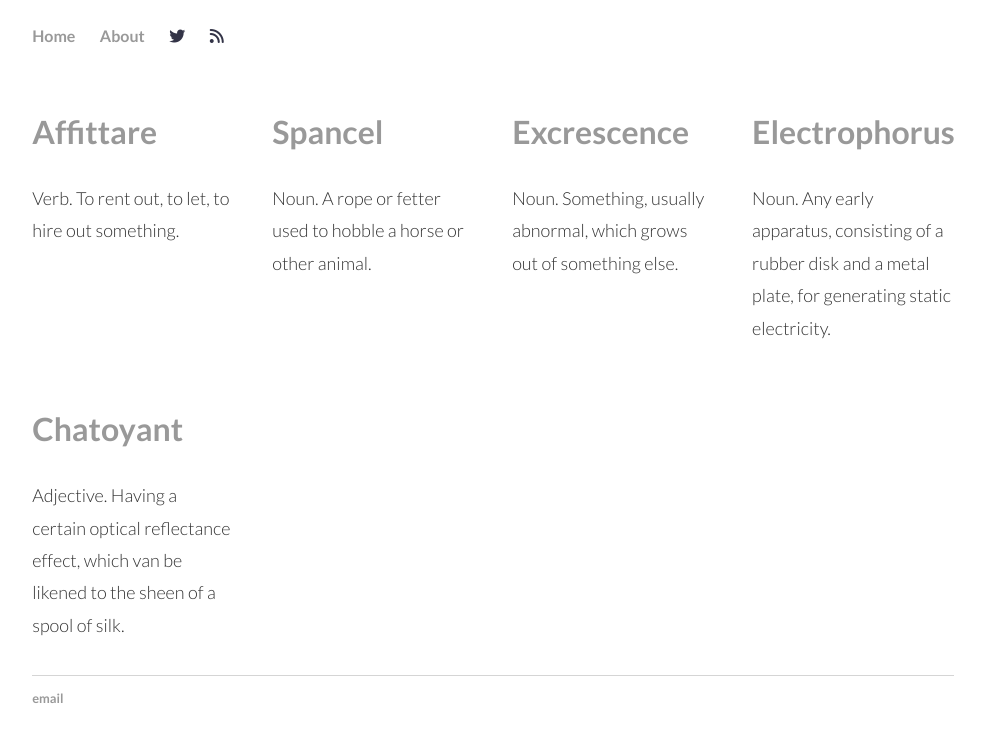
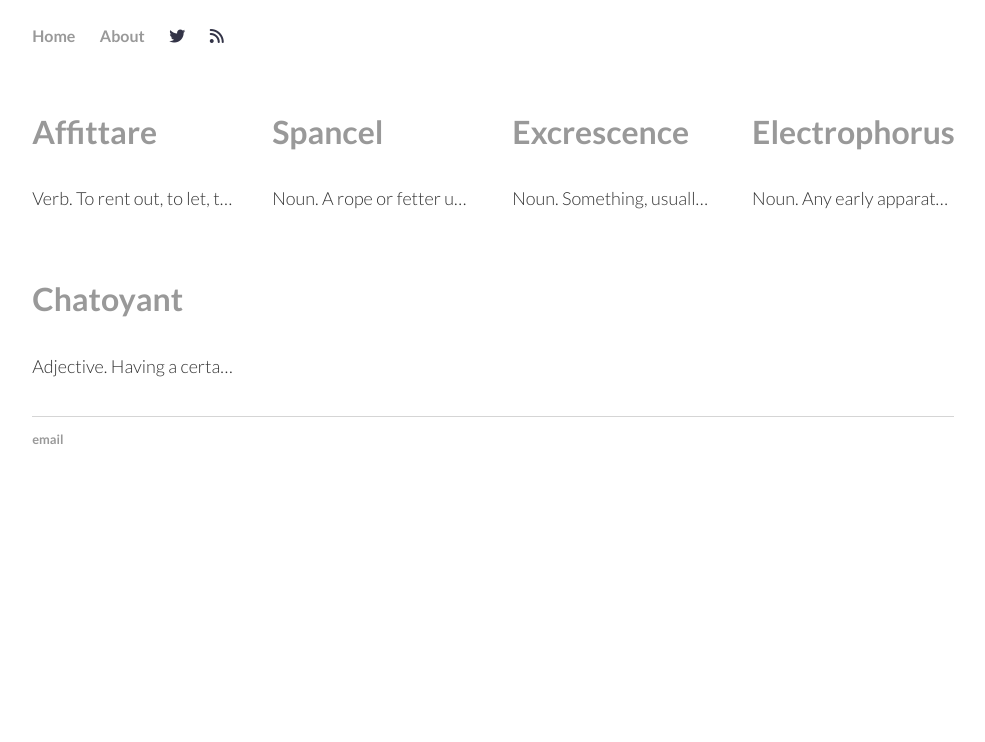
Before and after one commit to davidhowland/wickedcoolwords, a Jekyll site: the page built from index.html, in a window 1280 px wide. Shown: the top 742 px of the page, without its empty margins (147-1132 px from the left). Built offline with Jekyll 4.4.1, drawn with Linux system fonts in a browser that asks for light colours; nearby versions of some CDN libraries.

Commit message:
attempt to wrap and ellipsify excerpts on homepage #14

```diff
--- a/css/main.css
+++ b/css/main.css
@@ -42,7 +42,7 @@ ul.posts li {
     list-style: none;
 }
 
-.col-3 .makeEllipsis p {
+.makeEllipsis p {
   overflow: hidden;
   white-space: nowrap;
   text-overflow: ellipsis;
```
